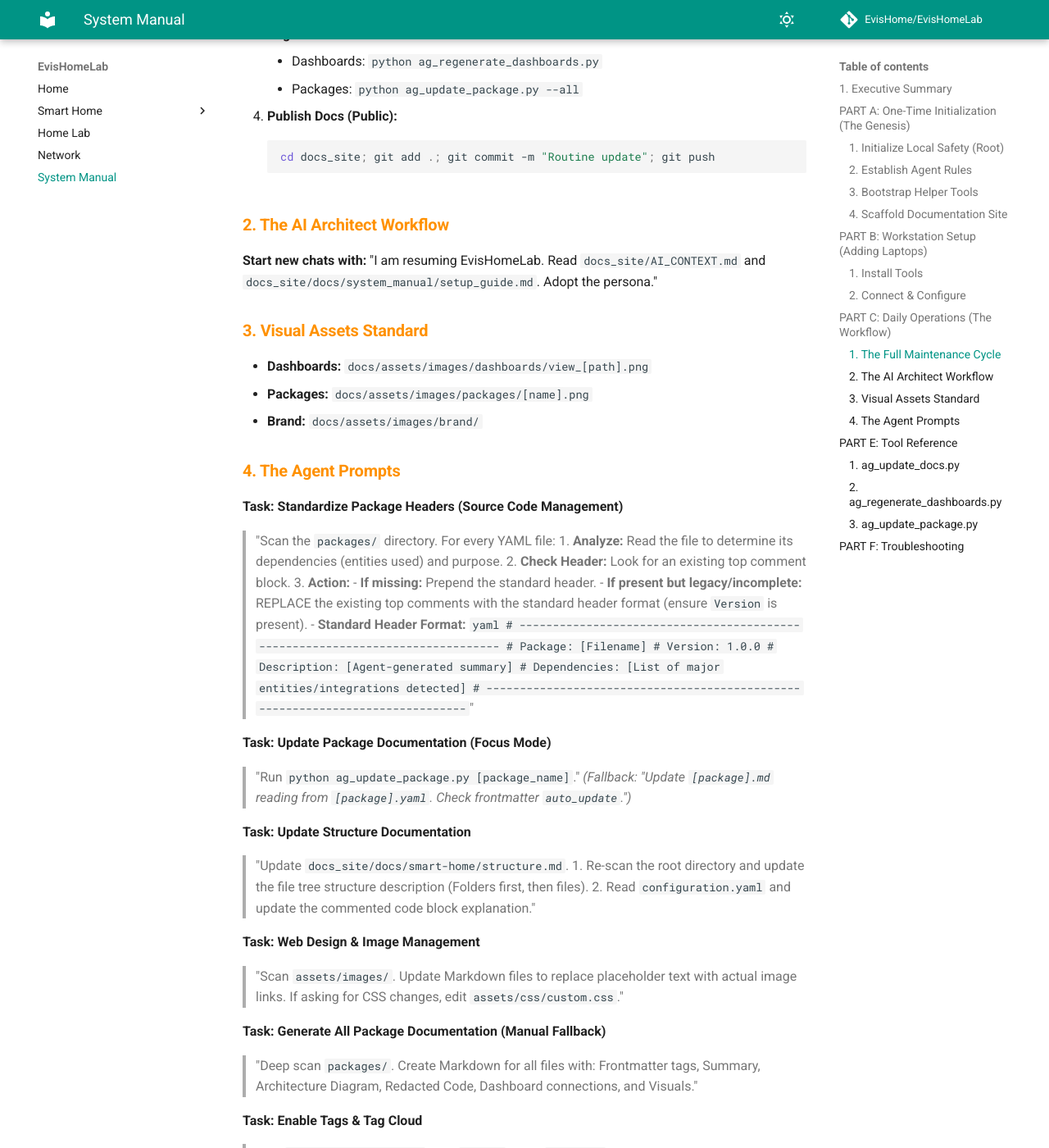
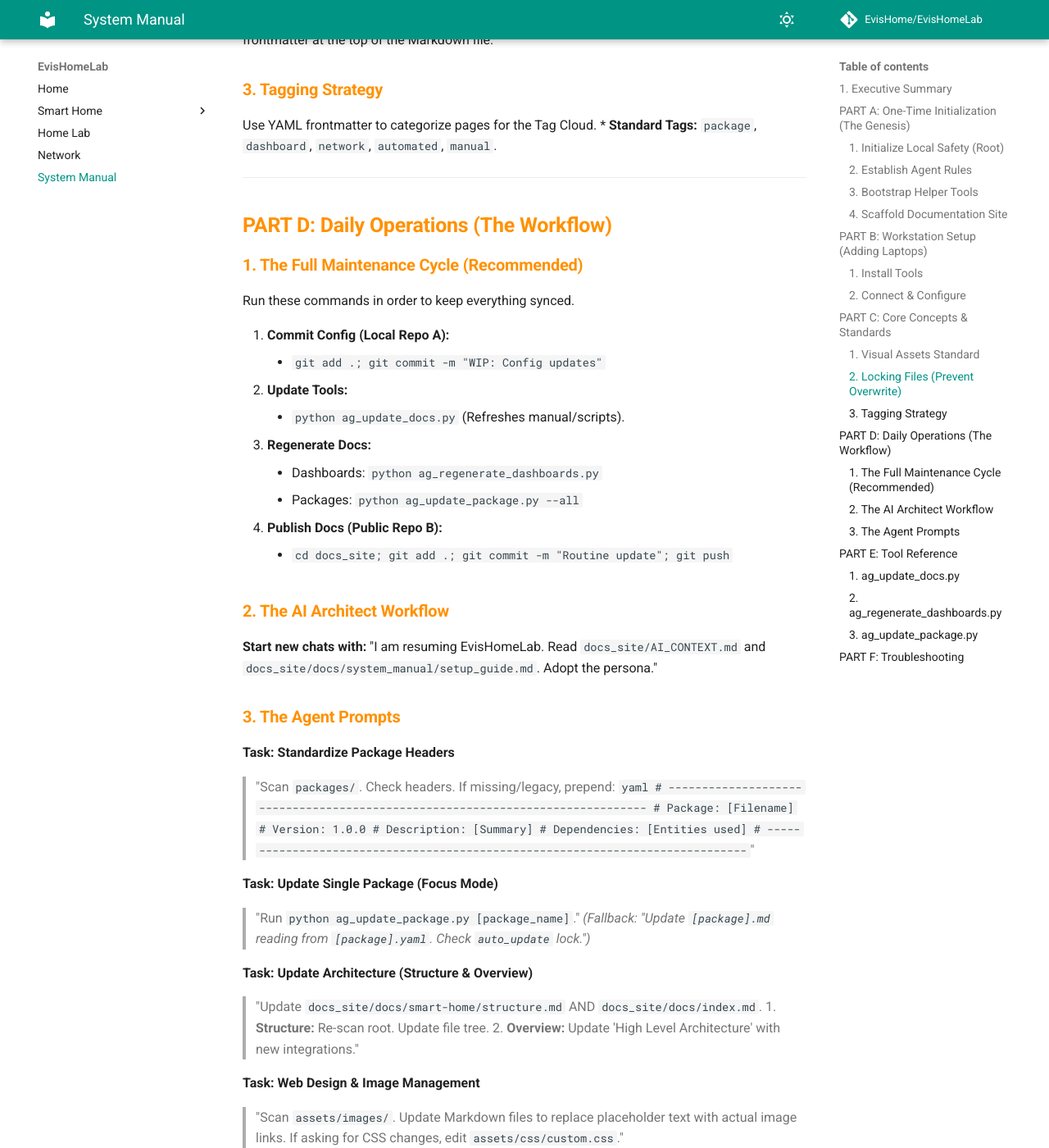
Before and after one commit to EvisHome/EvisHomeLab, an MkDocs documentation site: the page built from docs/system_manual/setup_guide.md, in a window 1280 px wide and 1400 px high, scrolled down 1966 px. Shown: the whole window at 82% size. Built offline with MkDocs 1.6.1 and Material for MkDocs 9.7.7, drawn with Linux system fonts in a browser that asks for light colours; comment, search, counter and statistics services are not loaded; some of the changed text lies outside the part shown.

Commit message:
Update Navi

````diff
--- a/docs/system_manual/setup_guide.md
+++ b/docs/system_manual/setup_guide.md
@@ -1,7 +1,7 @@
-<!-- VALIDATION_CHECKLIST: ["## PART A", "## PART B", "## PART C", "Visual Assets Standard", "Task: Standardize Package Headers", "Task: Update Structure Documentation"] -->
+<!-- VALIDATION_CHECKLIST: ["## PART A", "## PART B", "## PART C", "## PART D", "## PART E", "## PART F", "Visual Assets Standard", "Task: Standardize Package Headers"] -->
 # EvisHomeLab: Documentation System Manual
 
-**Version:** 7.3 (Added Local Commit Workflow)
+**Version:** 8.1 (Modularized)
 **Philosophy:** Agentic CMDB (Configuration Management Database)
 **Strategy:** "Detached Docs" (Private Config -> Public Documentation)
 
@@ -48,68 +48,69 @@
 * **Trust Git:** Terminal > `git config --global --add safe.directory '*'`.
 
 ---
-## PART C: Daily Operations (The Workflow)
+## PART C: Core Concepts & Standards
 
-### 1. The Full Maintenance Cycle
+### 1. Visual Assets Standard
+Images must be sorted into subfolders to keep the repo clean.
+* **Dashboards:** `docs/assets/images/dashboards/view_[path].png`
+* **Packages:** `docs/assets/images/packages/[name].png`
+* **Brand:** `docs/assets/images/brand/`
+
+### 2. Locking Files (Prevent Overwrite)
+To protect a manually written page from the Agent:
+* Add `auto_update: false` to the YAML frontmatter at the top of the Markdown file.
+
+### 3. Tagging Strategy
+Use YAML frontmatter to categorize pages for the Tag Cloud.
+* **Standard Tags:** `package`, `dashboard`, `network`, `automated`, `manual`.
+
+---
+
+## PART D: Daily Operations (The Workflow)
+
+### 1. The Full Maintenance Cycle (Recommended)
 Run these commands in order to keep everything synced.
 
-1.  **Mass Commit Config (Local):** Saves all Home Assistant changes to your local history.
-    ```powershell
-    git add .; git commit -m "Work in progress: Config updates"
-    ```
-2.  **Update Tools:** `python ag_update_docs.py` (Refreshes manual/scripts).
+1.  **Commit Config (Local Repo A):**
+    * `git add .; git commit -m "WIP: Config updates"`
+2.  **Update Tools:**
+    * `python ag_update_docs.py` (Refreshes manual/scripts).
 3.  **Regenerate Docs:**
     * Dashboards: `python ag_regenerate_dashboards.py`
     * Packages: `python ag_update_package.py --all`
-4.  **Publish Docs (Public):**
-    ```powershell
-    cd docs_site; git add .; git commit -m "Routine update"; git push
-    ```
+4.  **Publish Docs (Public Repo B):**
+    * `cd docs_site; git add .; git commit -m "Routine update"; git push`
 
 ### 2. The AI Architect Workflow
 **Start new chats with:** "I am resuming EvisHomeLab. Read `docs_site/AI_CONTEXT.md` and `docs_site/docs/system_manual/setup_guide.md`. Adopt the persona."
 
-### 3. Visual Assets Standard
-* **Dashboards:** `docs/assets/images/dashboards/view_[path].png`
-* **Packages:** `docs/assets/images/packages/[name].png`
-* **Brand:** `docs/assets/images/brand/`
+### 3. The Agent Prompts
 
-### 4. The Agent Prompts
-
-**Task: Standardize Package Headers (Source Code Management)**
-> "Scan the `packages/` directory. For every YAML file:
-> 1. **Analyze:** Read the file to determine its dependencies (entities used) and purpose.
-> 2. **Check Header:** Look for an existing top comment block.
-> 3. **Action:**
->    - **If missing:** Prepend the standard header.
->    - **If present but legacy/incomplete:** REPLACE the existing top comments with the standard header format (ensure `Version` is present).
->    - **Standard Header Format:**
+**Task: Standardize Package Headers**
+> "Scan `packages/`. Check headers. If missing/legacy, prepend:
 >    ```yaml
 >    # ------------------------------------------------------------------------------
 >    # Package: [Filename]
 >    # Version: 1.0.0
->    # Description: [Agent-generated summary]
->    # Dependencies: [List of major entities/integrations detected]
+>    # Description: [Summary]
+>    # Dependencies: [Entities used]
 >    # ------------------------------------------------------------------------------
 >    ```"
 
-**Task: Update Package Documentation (Focus Mode)**
+**Task: Update Single Package (Focus Mode)**
 > "Run `python ag_update_package.py [package_name]`."
-> *(Fallback: "Update `[package].md` reading from `[package].yaml`. Check frontmatter `auto_update`.")*
+> *(Fallback: "Update `[package].md` reading from `[package].yaml`. Check `auto_update` lock.")*
 
-**Task: Update Structure Documentation**
-> "Update `docs_site/docs/smart-home/structure.md`.
-> 1. Re-scan the root directory and update the file tree structure description (Folders first, then files).
-> 2. Read `configuration.yaml` and update the commented code block explanation."
+**Task: Update Architecture (Structure & Overview)**
+> "Update `docs_site/docs/smart-home/structure.md` AND `docs_site/docs/index.md`.
+> 1. **Structure:** Re-scan root. Update file tree.
+> 2. **Overview:** Update 'High Level Architecture' with new integrations."
 
 **Task: Web Design & Image Management**
 > "Scan `assets/images/`. Update Markdown files to replace placeholder text with actual image links. If asking for CSS changes, edit `assets/css/custom.css`."
 
-**Task: Generate All Package Documentation (Manual Fallback)**
+**Task: Generate All Package Documentation**
 > "Deep scan `packages/`. Create Markdown for all files with: Frontmatter tags, Summary, Architecture Diagram, Redacted Code, Dashboard connections, and Visuals."
-
-**Task: Enable Tags & Tag Cloud**
-> "Edit `docs_site/mkdocs.yml`. Add `- tags` under `plugins:`."
 
 ---
 ## PART E: Tool Reference
@@ -121,10 +122,7 @@
 The Privacy Engine. Reads `.storage/lovelace_dashboards`, performs regex-based name redaction (Jukka->Evis), and outputs clean YAML blocks.
 
 ### 3. `ag_update_package.py`
-The Package Doc Generator.
-* **Single Mode:** `python ag_update_package.py heating` (Updates one file).
-* **Batch Mode:** `python ag_update_package.py --all` (Updates all packages).
-* **Features:** Extracts header metadata (Version/Desc), checks for `auto_update: false` locks, and redacts secrets.
+The Package Doc Generator. Reads a specific package YAML, extracts header metadata (Version/Desc), and updates the specific Markdown file.
 
 ---
 ## PART F: Troubleshooting
````
